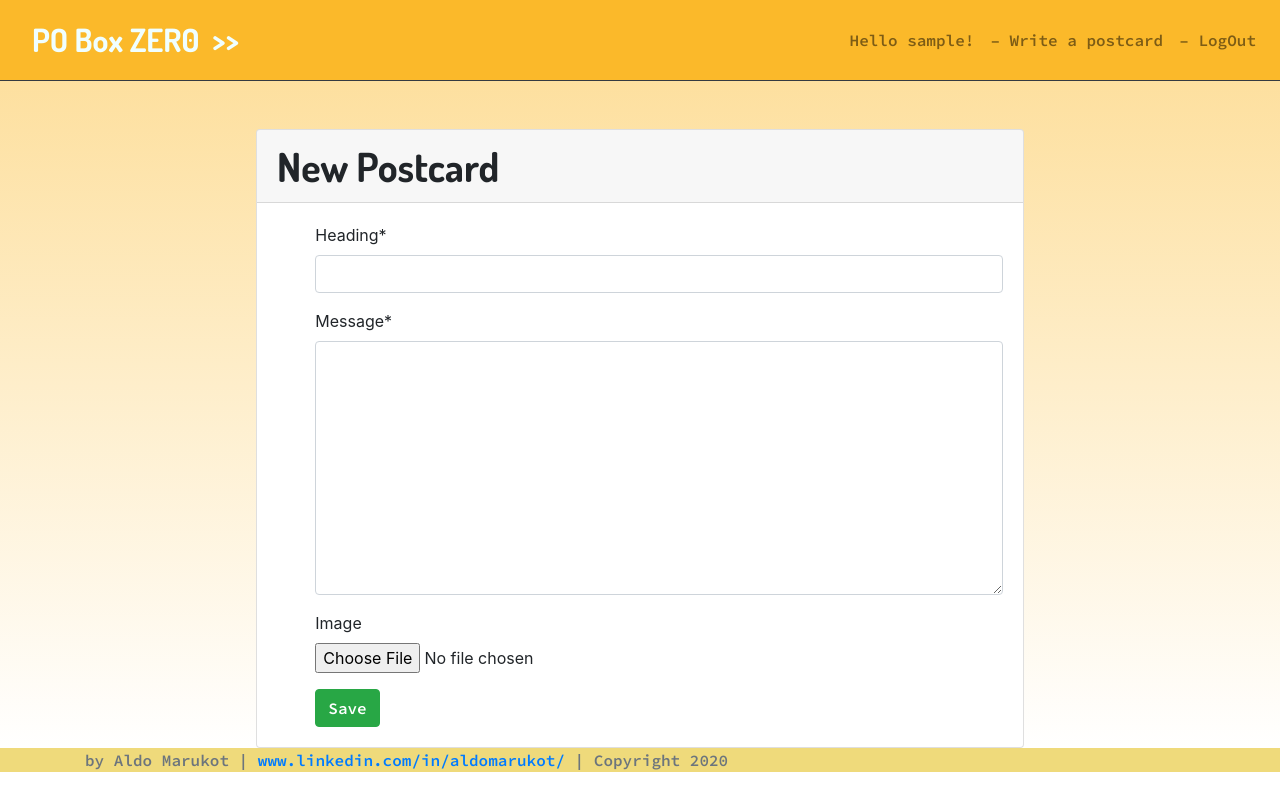
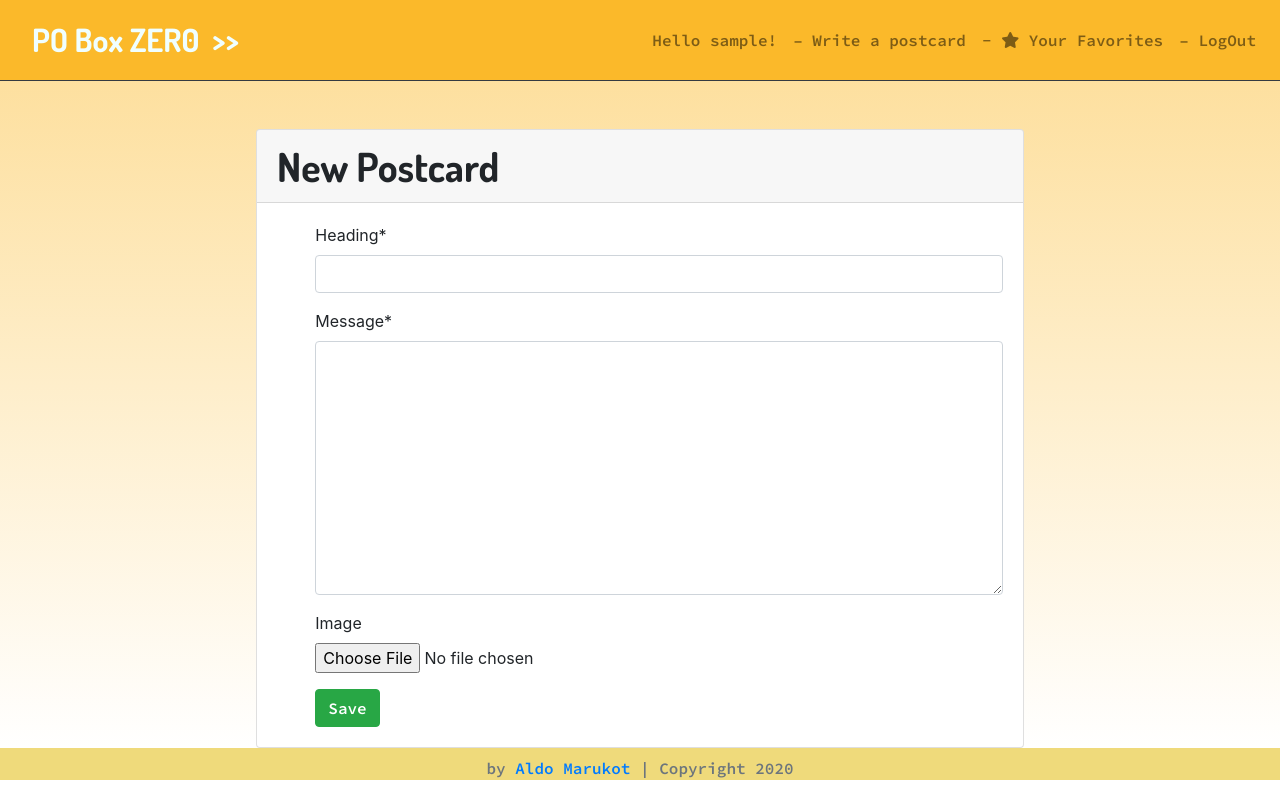
Before and after one commit to amarukot/postcards-from-strangers, a Django app: page /postcard/create in a window 1280 px wide. Run offline with Django 3.2, Linux system fonts and the light colour scheme; a user stored in the database is signed in; tables that the repository leaves empty hold one stand-in row (values such as "Sample post"); some libraries are stand-ins or nearby versions; some web fonts are replaced.

Commit message:
added favorites and styling

```diff
--- a/accounts/templates/accounts/login.html
+++ b/accounts/templates/accounts/login.html
@@ -3,6 +3,7 @@
 {% endif %} {% if next %}
 <p>Please login to see this page.</p>
 {% endif %}
+<section style="height: 85vh;">
   <div class="card mx-auto mt-5" style="width: 60%;">
     <h1 class="card-header custom-h1">Login</h1>
 
@@ -19,4 +20,5 @@
     </form>
     <br />
   </div>
+</section>
 {% endblock %}
--- a/pobox_zero/static/css/style.css
+++ b/pobox_zero/static/css/style.css
@@ -5,14 +5,16 @@
 
 .greet-user,
 .nav-item,
-.btn {
+.btn,
+a {
   font-family: "Source Code Pro", sans-serif;
 }
 
 .custom-msg-txt,
 .custom-h2,
 .custom-heading-txt,
-.custom-caption {
+.custom-caption,
+.custom-caption-sm {
   font-family: "La Belle Aurore", cursive;
 }
 
@@ -43,6 +45,12 @@
   overflow: auto;
 }
 
+.custom-card-detail-img {
+  max-width: 100%;
+  object-fit: cover;
+  background-color: #e7e0c5;
+}
+
 /* .custom-postcard-right {
   overflow: auto;
 } */
@@ -63,15 +71,12 @@
   object-fit: contain;
   padding: 0 auto;
 } */
-
+.carousel-section {
+  height: 80vh;
+}
 .carousel-inner {
   margin: auto;
   height: 90vh;
-}
-.custom-card-detail-img {
-  width: 100%;
-  object-fit: fill;
-  background-color: #e7e0c5;
 }
 
 .custom-carousel-caption {
@@ -86,6 +91,17 @@
   text-shadow: 2px 4px 10px black;
 }
 
+.custom-caption-sm {
+  display: block;
+  font-size: large;
+  color: white;
+  text-shadow: 2px 4px 10px black;
+}
+
+.custom-caption-sm:hover {
+  display: block;
+}
+
 .carousel-control-prev-icon,
 .carousel-control-next-icon {
   height: 100px;
@@ -97,10 +113,15 @@
   bottom: 45%;
 }
 
+.favorites {
+}
+
 .footer-text {
   font-family: "Source Code Pro", sans-serif;
+  font-size: 2vh;
 }
 
 .footer {
   background-color: #efda7b;
+  text-align: center;
 }
--- a/pobox_zero/templates/pobox_zero/base.html
+++ b/pobox_zero/templates/pobox_zero/base.html
@@ -16,6 +16,10 @@
       href="https://fonts.googleapis.com/css?family=Dosis:700|La+Belle+Aurore|Roboto+Mono|Source+Code+Pro:600&display=swap"
       rel="stylesheet"
     />
+    <script
+      src="https://kit.fontawesome.com/b0143965dd.js"
+      crossorigin="anonymous"
+    ></script>
   </head>
   <body>
     <main
@@ -48,6 +52,9 @@
             <a class="nav-item nav-link" href="{% url 'postcard_create' %}">
               – Write a postcard
             </a>
+            <a class="nav-item nav-link" href="{% url 'favorites' %}">
+              - <i class="fas fa-star"></i> Your Favorites
+            </a>
             <a class="nav-item nav-link " href="{% url 'logout' %}">– LogOut</a>
             {% else %}
             <a class="nav-item nav-link " href="{% url 'postcard_create' %}">
@@ -67,12 +74,10 @@
       {% block content %} {% endblock %}
     </main>
     <footer class="footer">
-      <div class="container">
+      <div class="container pt-2">
         <span class="text-muted footer-text"
-          >by Aldo Marukot |
-          <a href="https://www.linkedin.com/in/aldomarukot/"
-            >www.linkedin.com/in/aldomarukot/</a
-          >
+          >by
+          <a href="https://www.linkedin.com/in/aldomarukot/">Aldo Marukot</a>
           | Copyright 2020</span
         >
       </div>
--- a/pobox_zero/urls.py
+++ b/pobox_zero/urls.py
@@ -7,10 +7,12 @@ urlpatterns = [
     path('', views.postcard_list, name='postcard_list'),
     path('postcards/', views.postcard_list, name='postcard_list'),
     path('postcard/<int:pk>/', views.postcard_detail, name='postcard_detail'),
+    # path('favorites/postcard/<int:pk>/', views.postcard_detail, name='postcard_detail'),
     path('postcard/create', views.postcard_create, name='postcard_create'),
     path('postcard/edit/<int:pk>', views.postcard_edit, name='postcard_edit'),
     path('postcard/delete/<int:pk>', views.postcard_delete, name='postcard_delete'),
     path('postcard/favorite/<int:pk>', views.postcard_favorite, name='postcard_favorite'),
+    path('favorites/', views.favorites, name='favorites'),
 
 # to display the images from static/ media folder
 ] + static(settings.MEDIA_URL, document_root=settings.MEDIA_ROOT)
--- a/pobox_zero/views.py
+++ b/pobox_zero/views.py
@@ -8,6 +8,11 @@ from django.contrib.auth.decorators import login_required
 def postcard_list(request):
     postcards = Postcard.objects.all()
     return render(request, 'pobox_zero/postcard_list.html', {'postcards': postcards})
+
+@login_required
+def favorites(request):
+    faves = request.user.favorited_by.all()
+    return render(request, 'pobox_zero/favorites.html', {'faves': faves})
 
 def postcard_detail(request, pk):
     postcard = Postcard.objects.get(id=pk)
```
Also changed, not shown: pobox_zero/templates/pobox_zero/favorites.html (added, +21 -0 lines), pobox_zero/templates/pobox_zero/postcard_detail.html (+15 -30 lines), README.md. Lines whose indentation alone changed are shown as unchanged.
